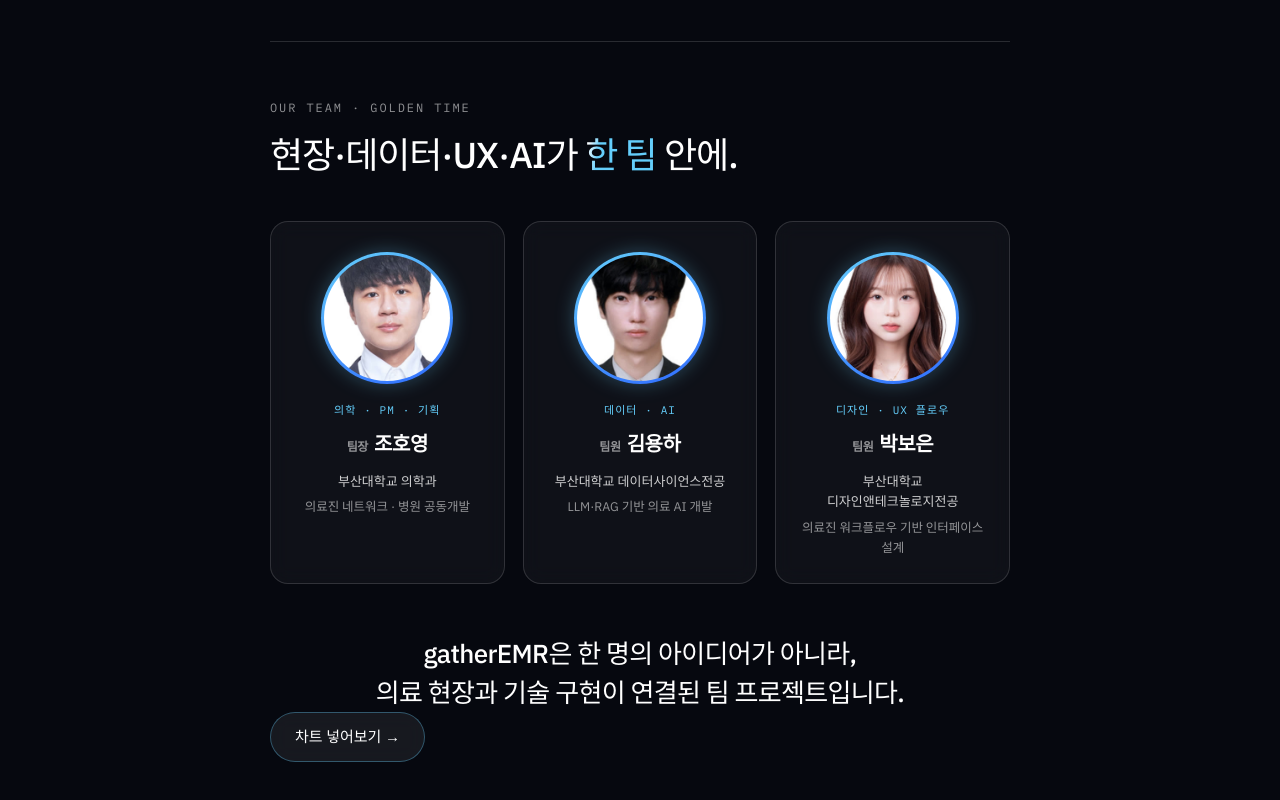
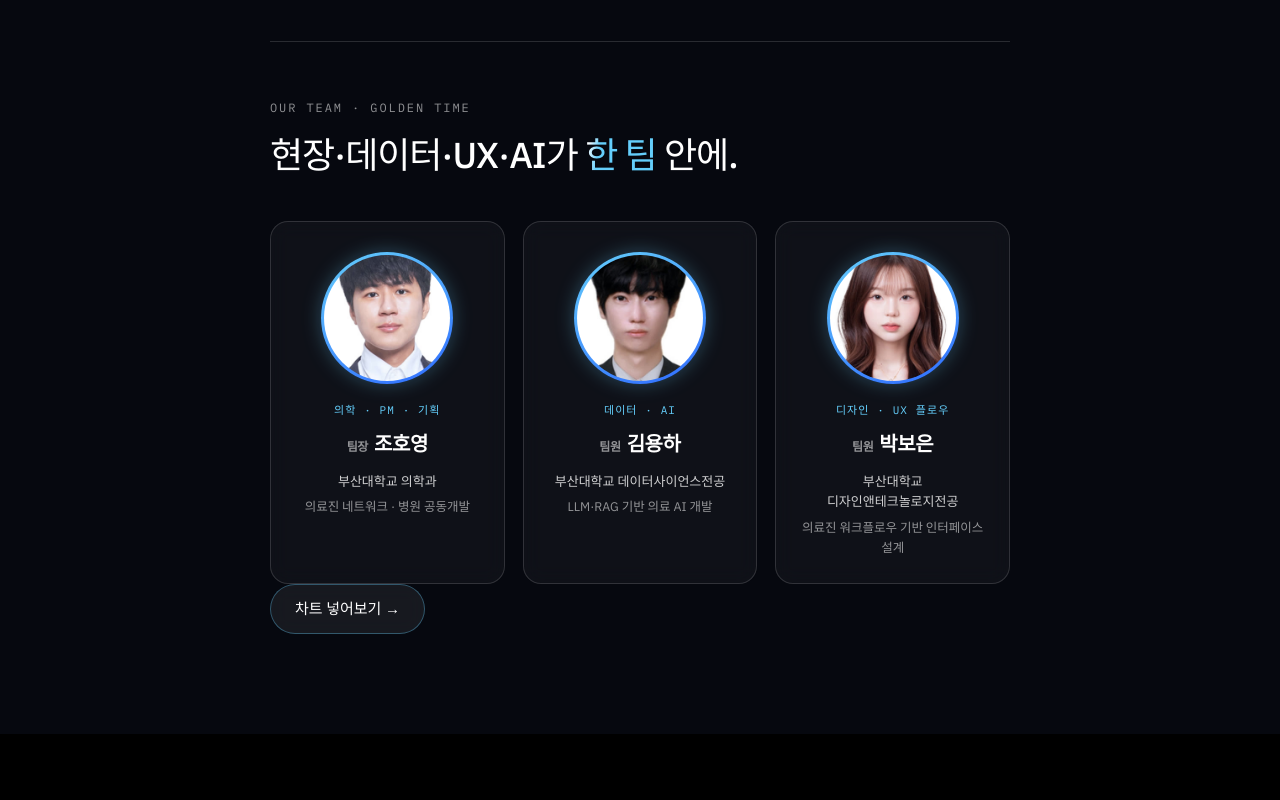
Before and after one commit to click6067-ship-it/gatherEMR, a Next.js app: page /about in a window 1280 px wide. Shown: the part 753-1553 px from the top of the page. After the commit the page ends 1487 px from the top, so only its background shows below. Built offline with nearby package versions, Linux system fonts and the light colour scheme; a web font is replaced by a local one.

Commit message:
chore(about): remove team tagline line
Co-Authored-By: Claude Opus 4.8 (1M context) <noreply@anthropic.com>

```diff
--- a/app/about/page.tsx
+++ b/app/about/page.tsx
@@ -73,10 +73,6 @@ export default function About() {
               </figure>
             ))}
           </div>
-          <p className="team-tagline">
-            gatherEMR은 한 명의 아이디어가 아니라,<br />
-            의료 현장과 기술 구현이 연결된 팀 프로젝트입니다.
-          </p>
         </section>
 
         <div className="about-cta">
```
